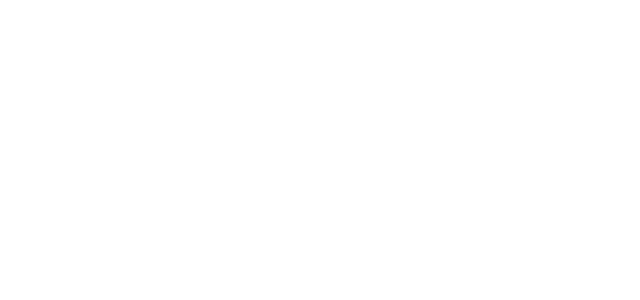
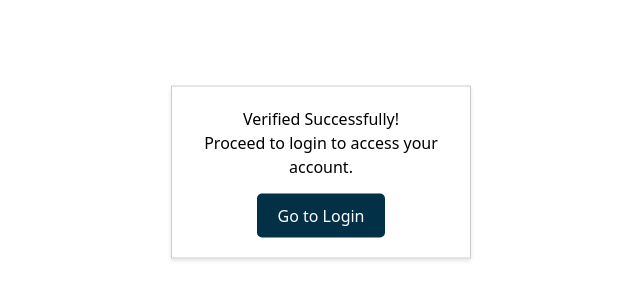
Before and after one commit to Dhanielgeek/FinsWorth, a React (Vite) app: page /verifysucess in a window 1280 px wide. Before the commit this address had no page. Shown: the part 228-528 px from the top of the page, without its empty margins (319-959 px from the left). Built offline with nearby package versions, Linux system fonts and the light colour scheme; a web font is replaced by a local one.

Commit message:
worked on verifysucess

```diff
--- a/src/App.jsx
+++ b/src/App.jsx
@@ -14,6 +14,7 @@
   import Settings from "./Dashboard/pages/setting";
   import DashBoard from "./Dashboard/pages/dashboad"
   import Verify from "./Auth/Verify";
+  import VerifiedSucess from "./Auth/VerifiedSucess";
 
 
 
@@ -23,6 +24,7 @@
         <Routes>
           <Route path="signup" element={<SignUp />} />
           <Route path="login" element={<Login />} />
+          <Route path="verifysucess" element={<VerifiedSucess/>} />
           <Route path="verify" element={<Verify />} />
           <Route path="contact" element={<Contactus />} />
           <Route path="forgetpass" element={<ForgetPassword />} />
--- /dev/null
+++ b/src/Auth/VerifiedSucess.jsx
@@ -0,0 +1,15 @@
+// VerificationSuccessPage.js
+import React from 'react';
+import { Link } from 'react-router-dom';
+
+const VerifiedSucess = () => {
+  return (
+    <div className='popup'>
+      <h1>Verified Successfully!</h1>
+      <p>Proceed to login to access your account.</p>
+      <button><Link to="/login">Go to Login</Link></button>
+    </div>
+  );
+};
+
+export default VerifiedSucess;
--- a/src/Dashboard/pages/budget.jsx
+++ b/src/Dashboard/pages/budget.jsx
@@ -15,7 +15,6 @@
       <div className="w-32  h-14 bg-[#FB8500] text-white text-sm flex items-center justify-center rounded-lg">
         {/* Use Link component for navigation */}
         <Link to="/createbudget">Create Budget</Link>
-        <Link to="/signup">Create Budget</Link>
         {/* Optionally, you can also add an icon */}
         <i className='bx bx-plus'></i>
       </div>
--- a/src/index.css
+++ b/src/index.css
@@ -23,3 +23,38 @@
     text-align: left;
     padding: 10px;
   }
+
+  @layer base{
+    .popup {
+      position: fixed;
+      top: 50%;
+      left: 50%;
+      transform: translate(-50%, -50%);
+      background-color: #fff;
+      border: 1px solid #ccc;
+      padding: 20px;
+      box-shadow: 0 2px 4px rgba(0, 0, 0, 0.1);
+      z-index: 9999;
+      max-width: 300px;
+      width: 100%;
+      text-align: center;
+    }
+
+    .popup p {
+      margin-bottom: 15px;
+    }
+
+    .popup button {
+      background-color: #023047;
+      color: #fff;
+      border: none;
+      padding: 10px 20px;
+      cursor: pointer;
+      border-radius: 5px;
+    }
+
+    .popup button:hover {
+      background-color: #FB8500;
+    }
+
+  }
```
Also changed, not shown: src/Auth/SignUp.jsx (+127 -71 lines).
